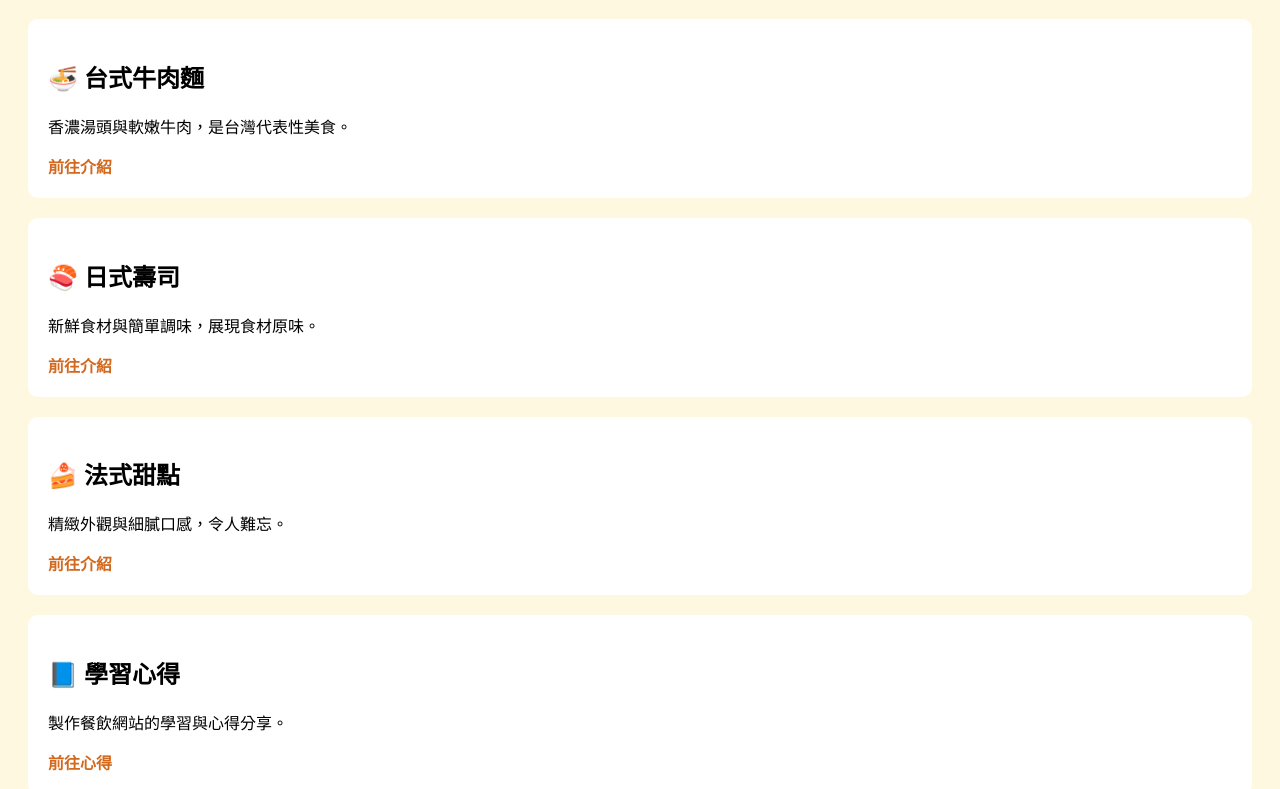
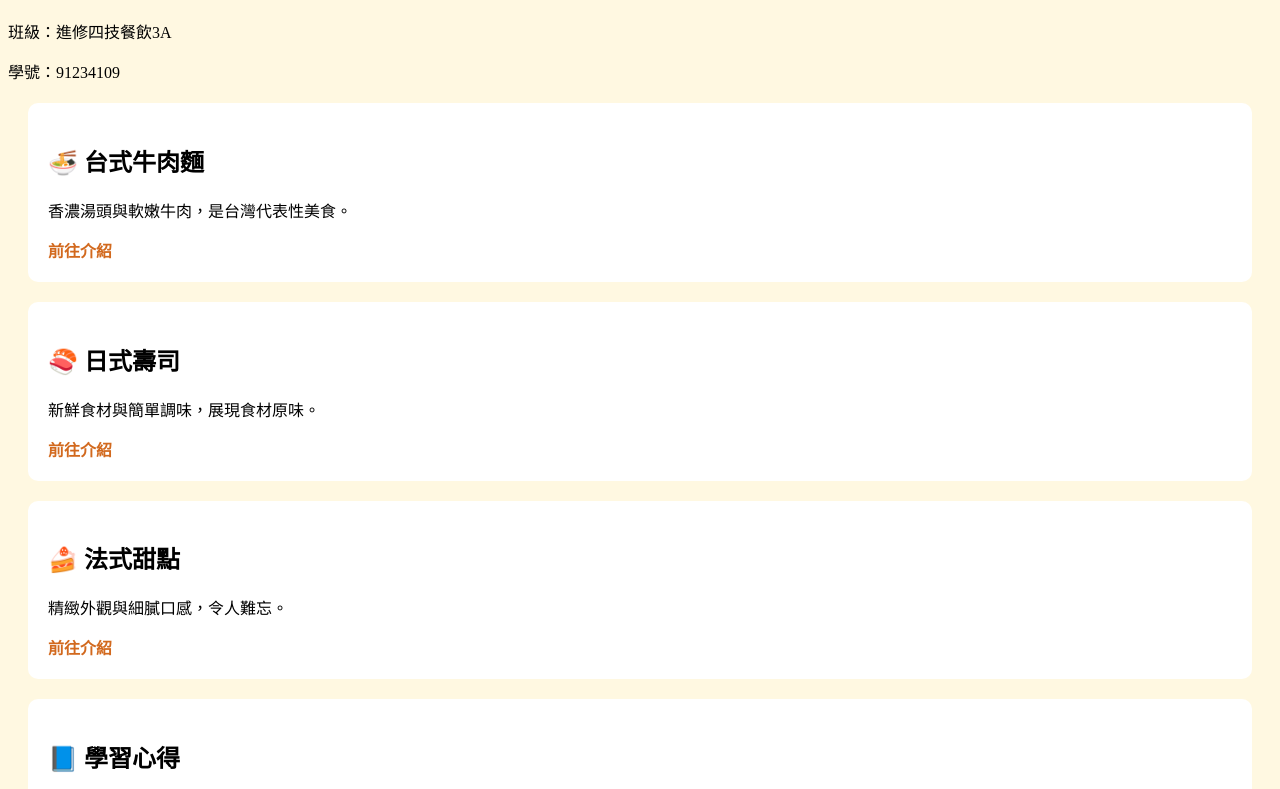
Before and after one commit to 91234109-del/91234109del.github.io, a plain HTML site: page index.html in a window 1280 px wide. Shown: the part 81-870 px from the top of the page. Drawn offline with Linux system fonts and the light colour scheme.

Commit message:
Update index.html

```diff
--- a/index.html
+++ b/index.html
@@ -24,7 +24,8 @@ a{
 
 <body>
 <h1 align="center">🍽 我的餐飲美食天地</h1>
-
+<p>班級：進修四技餐飲3A</p>
+    <p>學號：91234109</p>
 <div class="box">
 <h2>🍜 台式牛肉麵</h2>
 <p>香濃湯頭與軟嫩牛肉，是台灣代表性美食。</p>
```
